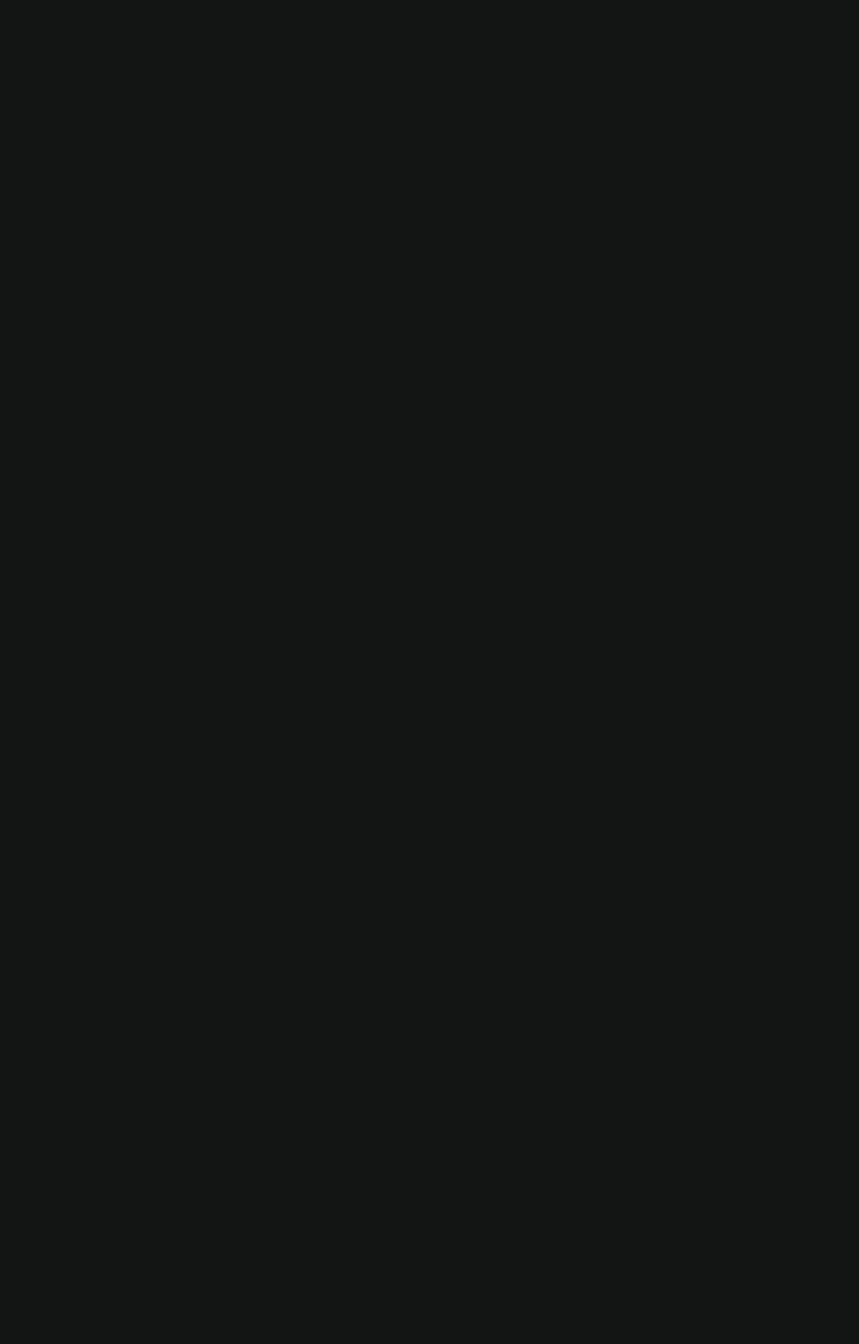
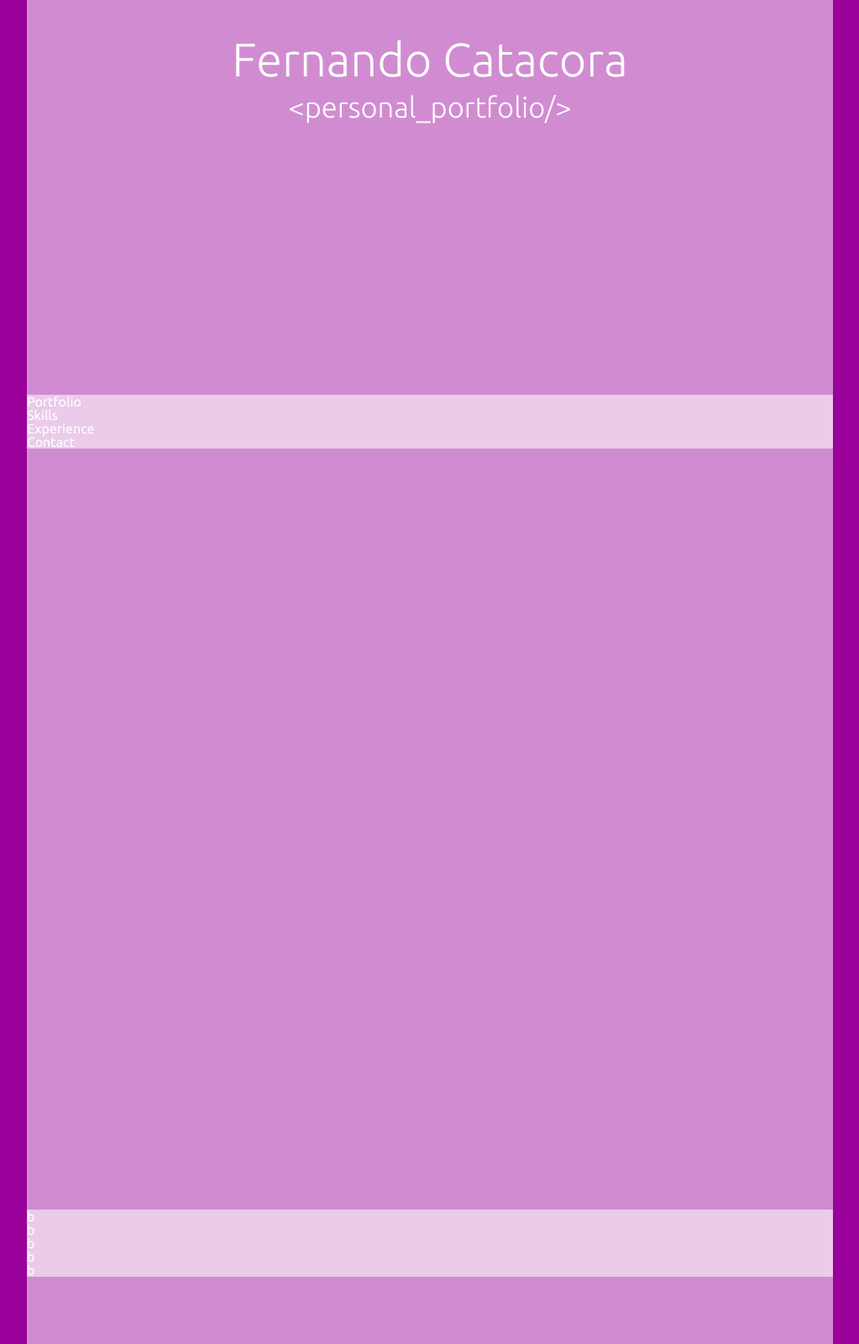
Before and after one commit to nandodrw/portfolio, a plain HTML site: page main.html in a window 1280 px wide. Shown: the top 1600 px of the page at 84% size, without its empty margins (128-1151 px from the left). Drawn offline with Linux system fonts and the light colour scheme.

Commit message:
late commit :3

```diff
--- a/main.html
+++ b/main.html
@@ -7,43 +7,52 @@
   <meta name="viewport" content="width=device-width">
 
 	<title>Fernando Catacora</title>
-	<link href='http://fonts.googleapis.com/css?family=Open+Sans:600' rel='stylesheet' type='text/css'>
+	<link href='http://fonts.googleapis.com/css?family=Ubuntu:300,400,700' rel='stylesheet' type='text/css'>
 	<link href="styles.css" rel="stylesheet">
 	<link href="reset.css" rel="stylesheet">
 </head>
 <body>
 	<section id="content">
 		<header>
-
+			<h1>Fernando Catacora</h1>
+			<h2>&lt;personal_portfolio/&gt;</h2>
 		</header>
 		<section id="map">
-			<div class="portfolio_link"></div>
-			<div class="knowledge_link"></div>
-			<div class="experience_link"></div>
-			<div class="contact_link"></div>
+			<div class="portfolio_link">
+				Portfolio
+			</div>
+			<div class="knowledge_link">
+				Skills
+			</div>
+			<div class="experience_link">
+				Experience
+			</div>
+			<div class="contact_link">
+				Contact
+			</div>
 		</section>
 		<section id="portfolio">
-			<div class="project"></div>
-			<div class="project"></div>
-			<div class="project"></div>
-			<div class="project"></div>
-			<div class="project"></div>
+			<div class="project">b</div>
+			<div class="project">b</div>
+			<div class="project">b</div>
+			<div class="project">b</div>
+			<div class="project">b</div>
 		</section>
 		<section id="knowledge">
-			<div class="know javascript"></div>
-			<div class="know html"></div>
-			<div class="know css"></div>
-			<div class="know consulting"></div>
-			<div class="know ux"></div>
-			<div class="know design"></div>
+			<div class="know javascript">c</div>
+			<div class="know html">c</div>
+			<div class="know css">c</div>
+			<div class="know consulting">c</div>
+			<div class="know ux">c</div>
+			<div class="know design">c</div>
 		</section>
 		<section id="experience">
-
+			d
 		</section>
 		<section id="contact">
-
-		</section>
-		<footer></footer>
+			e
+		</section	>
+		<footer>f</footer>
 	</section>
 </body>
 </html>
--- a/styles.css
+++ b/styles.css
@@ -1,11 +1,34 @@
 html, body {
 	color: #AAA;
 	font-size: 14px;
-	font-family: Arial, sans-serif;
+	font-family: 'Ubuntu', sans-serif !important;
+	color: white;
 	padding: 0;
 	margin: 0;
 	height: 4900px;
-	background: #131414;
+	background: #9a009a;
+}
+
+section {
+	width: 960px;
+	margin: 0 auto !important;
+	/*temporal*/
+	background:rgba(255, 255, 255, 0.55);
+}
+
+header {
+	text-align: center;
+}
+section h1{
+	font-size:350%;
+	font-weight: 300;
+	margin-top: 43px;
+	margin-bottom: 12px;
+}
+
+section h2{
+	font-size:216%;
+	font-weight:300;
 }
 
 section#content{
@@ -20,35 +43,40 @@ section#map {
 	position: absolute;
 	top: 470px;
 	z-index: 1;
-
+	/*background: red;*/
 }
 
 section#portfolio {
 	position: absolute;
 	top: 1440px;
 	z-index: 2;
-
+	/*background: yellow;*/
 }
 
 section#knowledge {
 	position: absolute;
 	top: 2180px;
 	z-index: 3;
-
+	/*background: green;*/
 }
 
 section#experience{
 	position: absolute;
 	top: 3150px;
 	z-index: 3;
+	/*background: blue;*/
 }
 
 section#contact{
 	position: absolute;
 	top: 4070px;
 	z-index: 3;
+	/*background: orange;*/
 }
 
 footer{
-
+	position: absolute;
+	top: 4810px;
+	z-index: 3;
+	background: black;
 }
```
Also changed, not shown: functionality.js (added), parallax.js (added).
